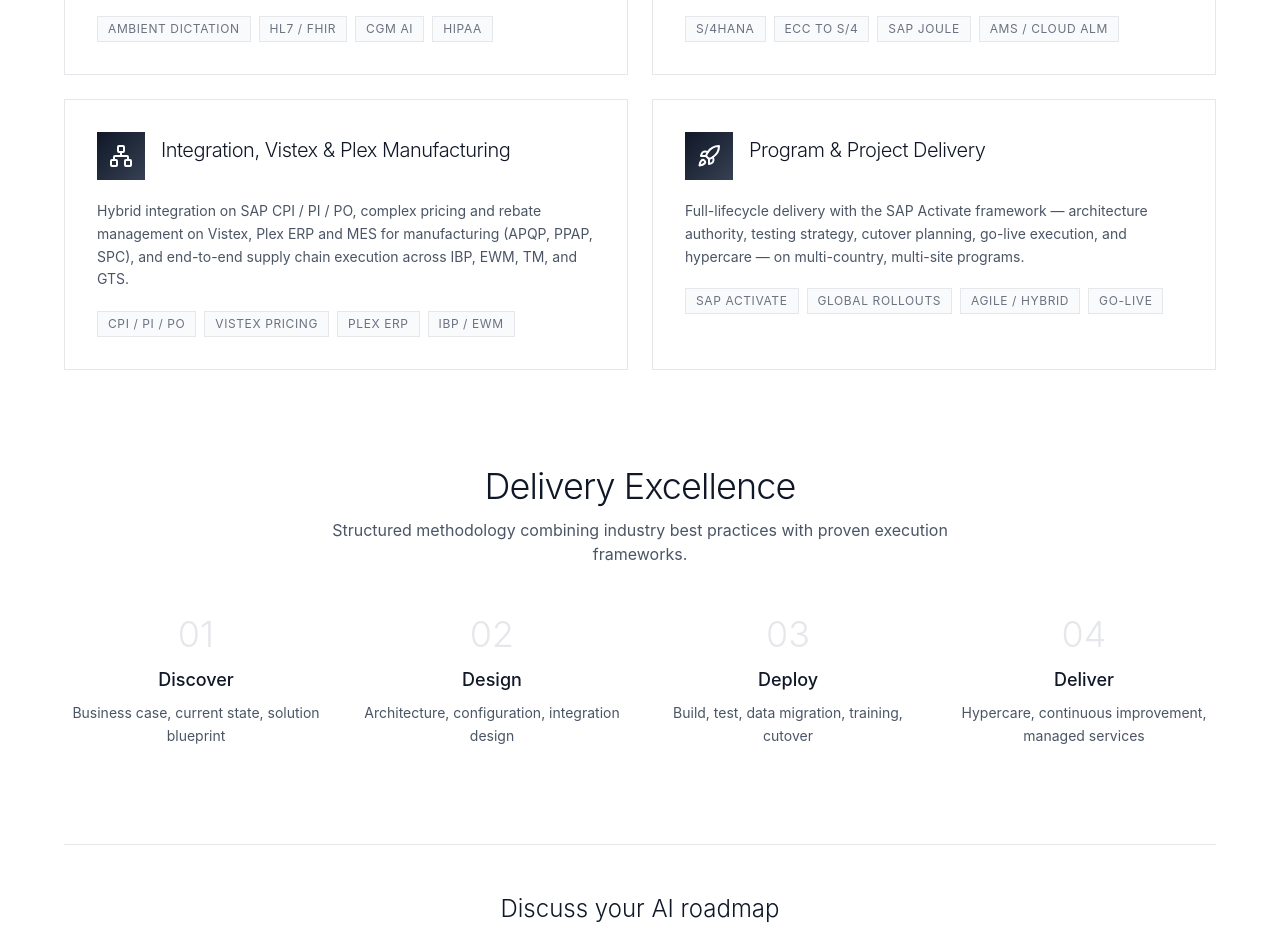
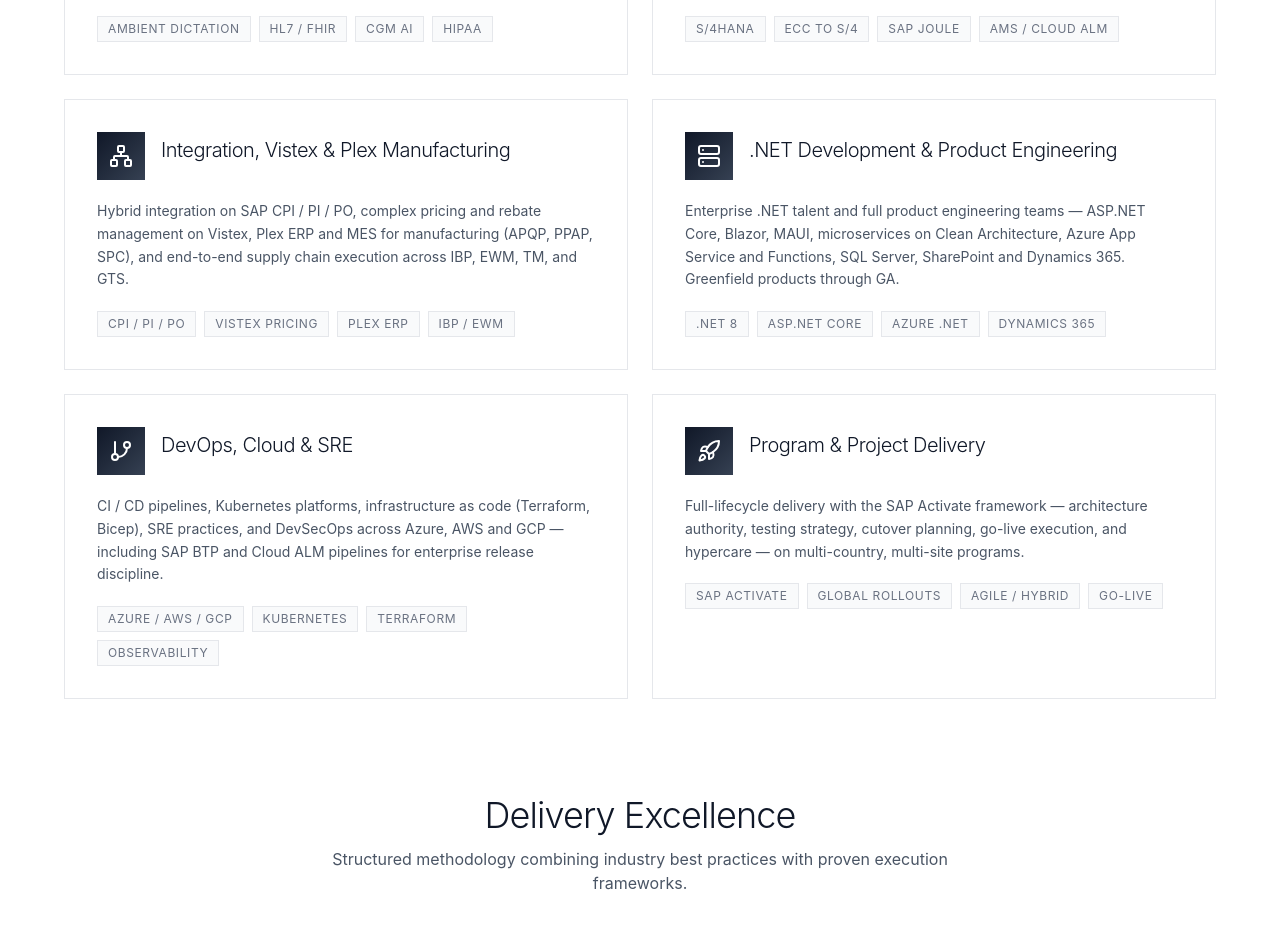
Before and after one commit to A2TechConsult/ASquared2, a React (Vite) app: page /capabilities in a window 1280 px wide. Shown: the part 880-1809 px from the top of the page. Built offline with nearby package versions, Linux system fonts and the light colour scheme.

Commit message:
Capabilities: add .NET Product Engineering and DevOps/Cloud/SRE tiles

```diff
--- a/src/app/pages/Capabilities.tsx
+++ b/src/app/pages/Capabilities.tsx
@@ -1,6 +1,6 @@
 import { motion } from 'motion/react';
 import { Link } from 'react-router-dom';
-import { Brain, Users, Stethoscope, Database, Rocket, Network } from 'lucide-react';
+import { Brain, Users, Stethoscope, Database, Rocket, Network, Server, GitBranch } from 'lucide-react';
 
 export function Capabilities() {
   const groups = [
@@ -40,6 +40,20 @@ export function Capabilities() {
         'Hybrid integration on SAP CPI / PI / PO, complex pricing and rebate management on Vistex, Plex ERP and MES for manufacturing (APQP, PPAP, SPC), and end-to-end supply chain execution across IBP, EWM, TM, and GTS.',
     },
     {
+      icon: Server,
+      title: '.NET Development & Product Engineering',
+      tags: ['.NET 8', 'ASP.NET Core', 'Azure .NET', 'Dynamics 365'],
+      description:
+        'Enterprise .NET talent and full product engineering teams — ASP.NET Core, Blazor, MAUI, microservices on Clean Architecture, Azure App Service and Functions, SQL Server, SharePoint and Dynamics 365. Greenfield products through GA.',
+    },
+    {
+      icon: GitBranch,
+      title: 'DevOps, Cloud & SRE',
+      tags: ['Azure / AWS / GCP', 'Kubernetes', 'Terraform', 'Observability'],
+      description:
+        'CI / CD pipelines, Kubernetes platforms, infrastructure as code (Terraform, Bicep), SRE practices, and DevSecOps across Azure, AWS and GCP — including SAP BTP and Cloud ALM pipelines for enterprise release discipline.',
+    },
+        {
       icon: Rocket,
       title: 'Program & Project Delivery',
       tags: ['SAP Activate', 'Global Rollouts', 'Agile / Hybrid', 'Go-Live'],
```
